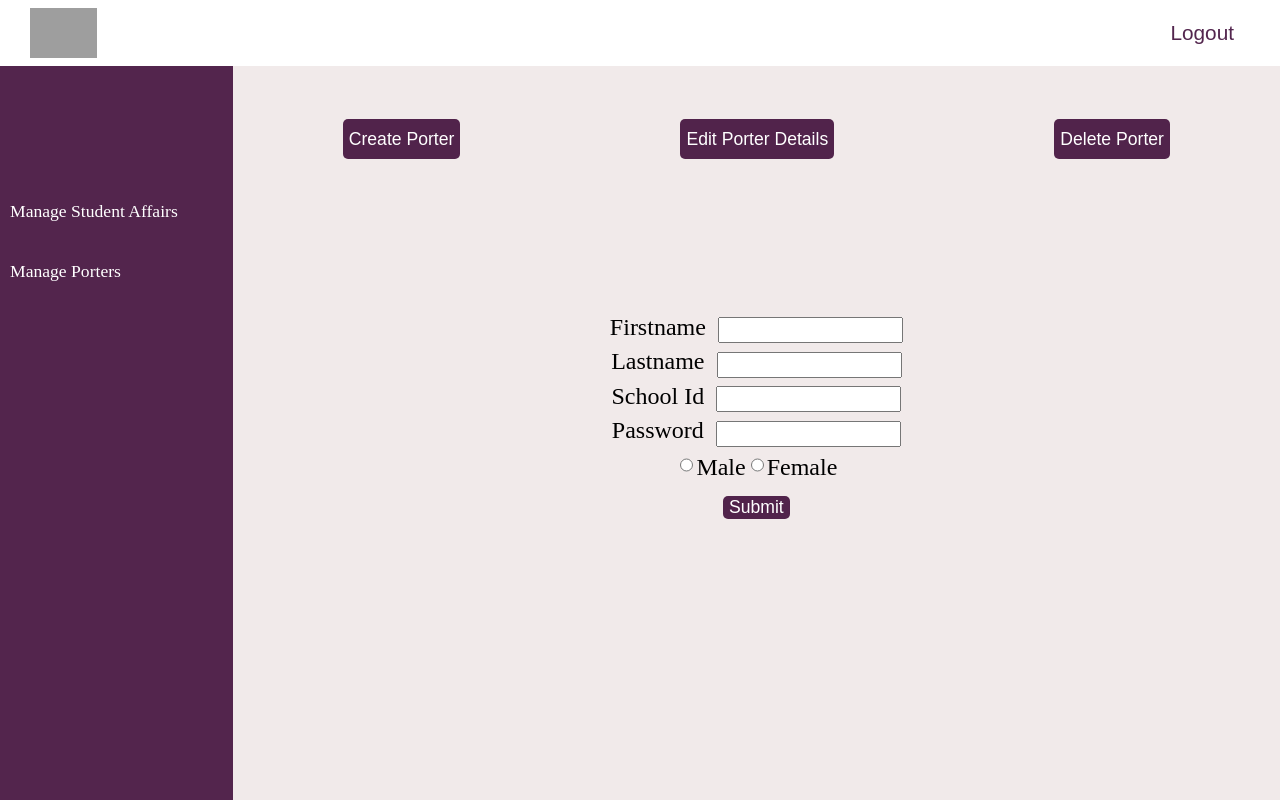
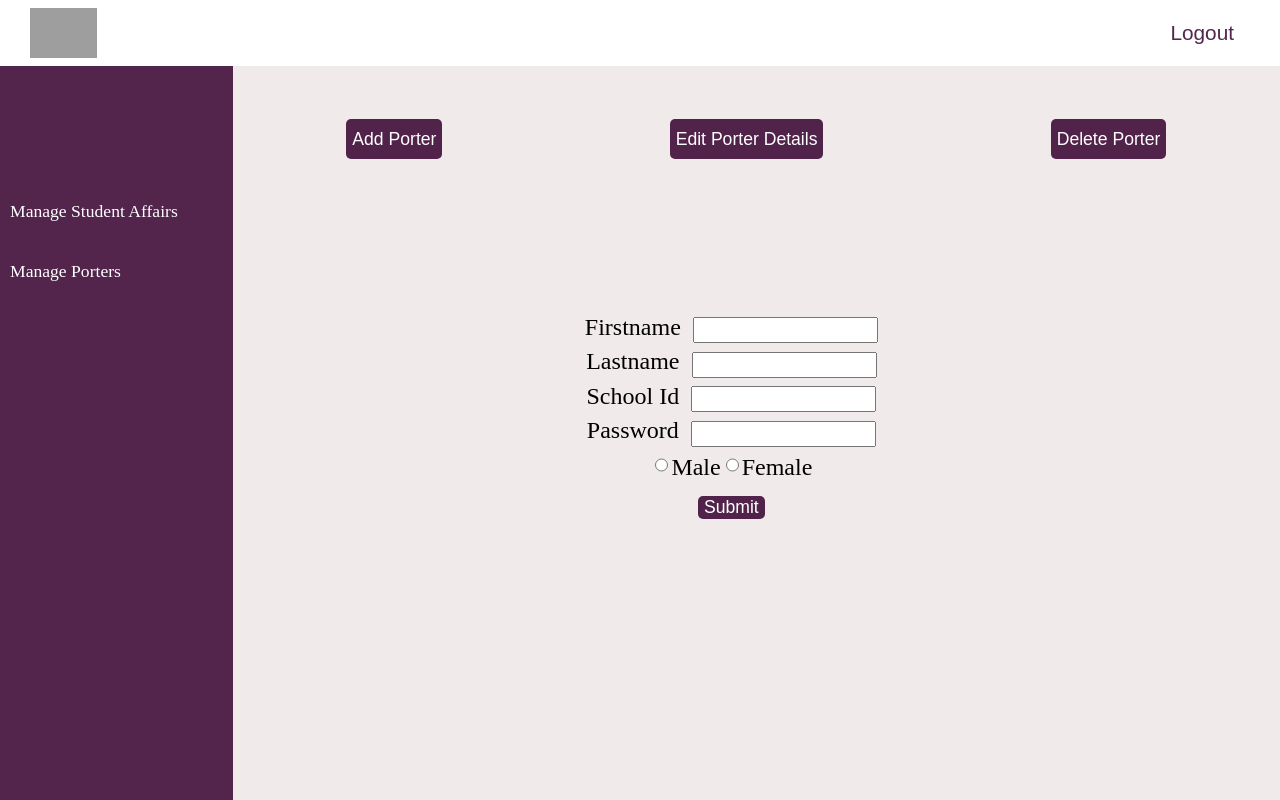
Before and after one commit to Dare-Devs/anport-frontend, a React (Create React App) app: page / in a window 1280 px wide. Built offline with nearby package versions, Linux system fonts and the light colour scheme; grey boxes are pictures that could not be loaded.

Commit message:
changed porter button content

```diff
--- a/src/pages/admin/Porters.js
+++ b/src/pages/admin/Porters.js
@@ -13,7 +13,7 @@ const Porters = () => {
   return (
     <div className="admin-main-page">
       <ButtonNav
-        button1="Create Porter"
+        button1="Add Porter"
         button2="Edit Porter Details"
         button3="Delete Porter"
         setContent={setContent}
--- a/src/styles/main.scss
+++ b/src/styles/main.scss
@@ -22,6 +22,8 @@ body {
   margin-top: 10%;
   align-items: center;
   height: 200px;
+  width: 50%;
+  padding: 0 50px 0 0;
 
   .form-input {
     margin-bottom: 5px;
```
